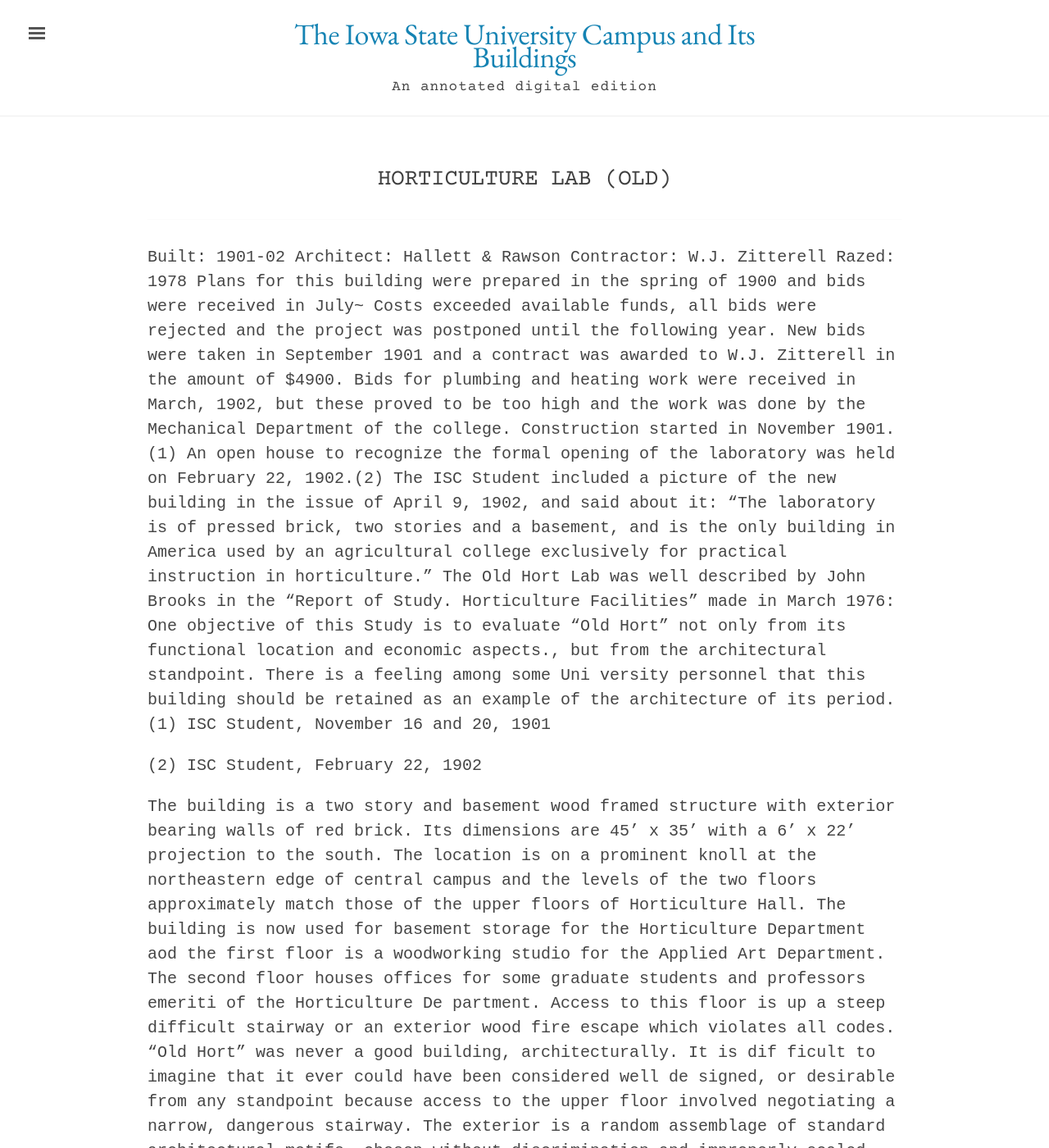
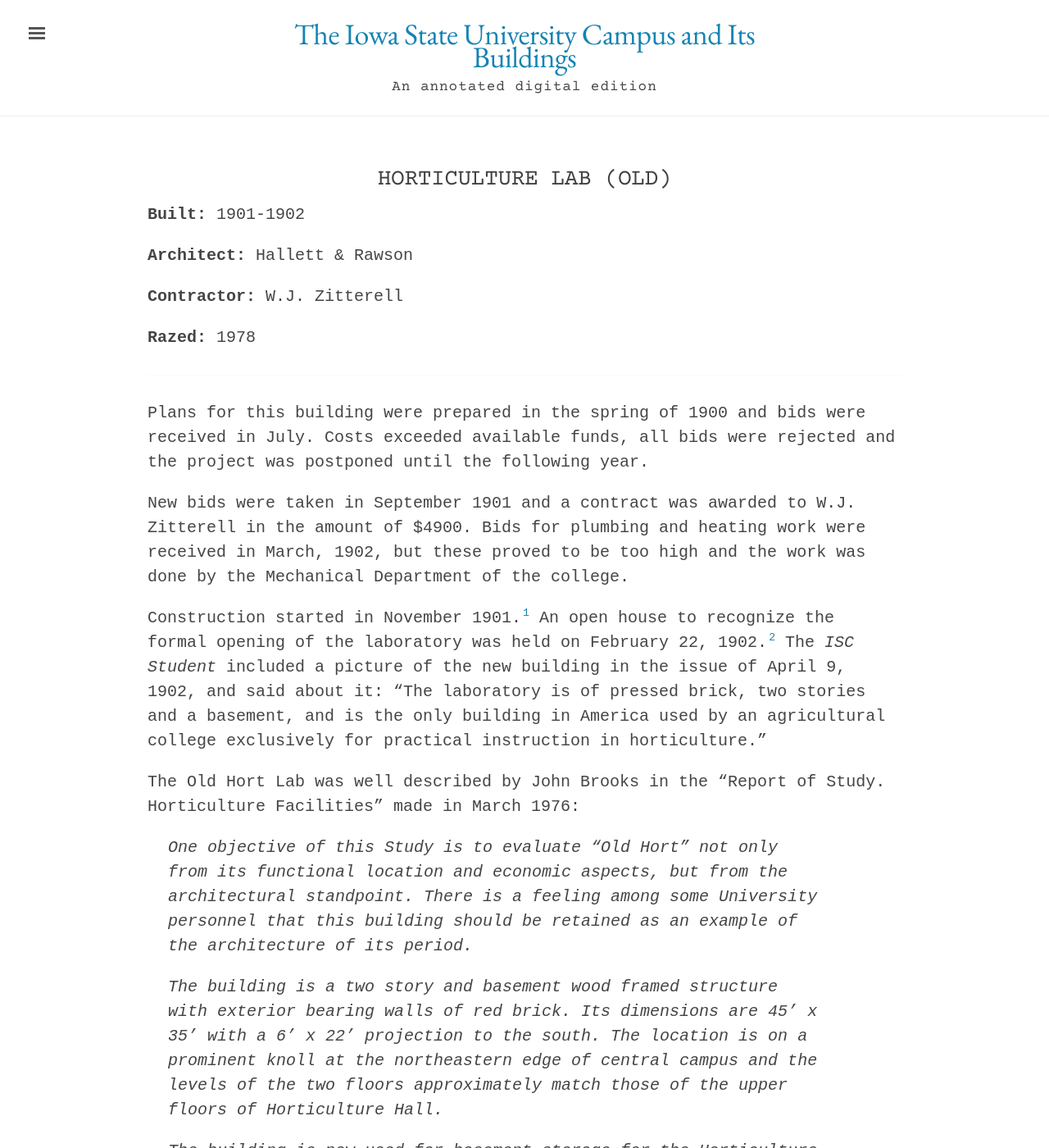
Before and after one commit to emanderson811/day-edition, a Jekyll site: the page built from _texts/buildings/112day-horticulture-lab-old.md, in a window 1280 px wide and 1400 px high. Shown: the whole window at 82% size. Built offline with Jekyll 4.4.1, drawn with Linux system fonts in a browser that asks for light colours; some of the changed text lies outside the part shown.

Commit message:
Update 112day-horticulture-lab-old.md

```diff
--- a/_texts/buildings/112day-horticulture-lab-old.md
+++ b/_texts/buildings/112day-horticulture-lab-old.md
@@ -14,43 +14,36 @@
 ---
 ---
 
-Built: 1901-02 Architect: Hallett & Rawson Contractor: W.J. Zitterell Razed: 1978
-Plans for this building were prepared in the spring of 1900 and bids were received in July~ Costs exceeded available funds, all bids were rejected and the project was postponed until the following year.
-New bids were taken in September 1901 and a contract was awarded to
-W.J. Zitterell in the amount of $4900. Bids for plumbing and heating work were received in March, 1902, but these proved to be too high and the work was done by the Mechanical Department of the college.
-Construction started in November 1901.(1) An open house to recognize the formal opening of the laboratory was held on February 22, 1902.(2) The ISC Student included a picture of the new building in the issue of April 9, 1902, and said about it: "The laboratory is of pressed brick, two stories and a basement, and is the only building in America used by an agricultural college exclusively for practical instruction in horticulture."
+Plans for this building were prepared in the spring of 1900 and bids were received in July. Costs exceeded available funds, all bids were rejected and the project was postponed until the following year.
+
+New bids were taken in September 1901 and a contract was awarded to W.J. Zitterell in the amount of $4900. Bids for plumbing and heating work were received in March, 1902, but these proved to be too high and the work was done by the Mechanical Department of the college.
+
+Construction started in November 1901.[^fn1] An open house to recognize the formal opening of the laboratory was held on February 22, 1902.[^fn2] The *ISC Student* included a picture of the new building in the issue of April 9, 1902, and said about it: "The laboratory is of pressed brick, two stories and a basement, and is the only building in America used by an agricultural college exclusively for practical instruction in horticulture."
+
 The Old Hort Lab was well described by John Brooks in the "Report of Study. Horticulture Facilities" made in March 1976:
-One objective of this Study is to evaluate "Old Hort" not only from its functional location and economic aspects., but from the architectural standpoint. There is a feeling among some Uni versity personnel that this building should be retained as an example of the architecture of its period.
-(1)
-ISC Student, November 16 and 20, 1901
 
-(2)
-ISC Student, February 22, 1902
+>One objective of this Study is to evaluate "Old Hort" not only from its functional location and economic aspects, but from the architectural standpoint. There is a feeling among some University personnel that this building should be retained as an example of the architecture of its period.
 
+[^fn1]: ISC Student, November 16 and 20, 1901
 
-The building is a two story and basement wood framed structure with exterior bearing walls of red brick. Its dimensions are 45' x 35' with a 6' x 22' projection to the south. The location
-is on a prominent knoll at the northeastern edge of central campus and the levels of the two floors approximately match those of the upper floors of Horticulture Hall.
-The building is now used for basement storage for the Horticulture Department aod the first floor is a woodworking studio for the Applied Art Department. The second floor houses offices for some graduate students and professors emeriti of the Horticulture De partment. Access to this floor is up a steep difficult stairway or an exterior wood fire escape which violates all codes.
-"Old Hort" was never a good building, architecturally. It is dif ficult to imagine that it ever could have been considered well de signed, or desirable from any standpoint because access to the upper floor involved negotiating a narrow, dangerous stairway.
-The exterior is a random assemblage of standard architectural motifs, chosen without discrimination and improperly scaled. In short, the south front could serve as an example of poor design. The treatment of the entrance is not offensive and would be accept able if no other architectural embellishment had been added. But above it is a Palladian window, much too small and redundant, and above that a crude oversized lunette in the tympanum or gable. The brick quoins offer a 1arring note of complexity, and the rough faced stone sills under the windows are inconsistent with the character intended in the building.
-The entrance steps and platform are presently in bad condition,
-but assuming that the cracks and settlement had not occurred,
-the design of this feature detracts substantially from the appear
-ance worthy of a building of this importance.
-If no costly reconstruction were required and if the plan were
-functionally adequate, the exterior design alone would serve as
-a compelling reason to remove this building from the campus of
-Iowa State University.
-Should the propriety of this criticism be questioned, a photo
-graph of the south front might be submitted to fifty qualified
-architects and their opinion sought.
-The exterior brick bearing walls appear to be structurally sound
-but should be painted and the windows replaced. There is no
-evidence of settlement or cracking except at the entrance steps
-and platform. There is evidence of major plaster failure on the
-interior of the exterior walls and at the wood lath and plaster
-ceiling of the second story. The roof and perimeter corni.ce gi.ve
-294
-evidence of leaking badly. The floors sag badly and require shoring or replacement. In our opinion, if this building is to be used for the expanded Horticulture facilities, a restoration program as opposed to rehabilitation would be required.
-The decision to raze the building was made subsequently and it was taken down prior to start of construction for the addition to Horti culture Hall in 1978.
-At the time the building was being razed it was learned that the ex terior walls were not "brick bearing walls" but instead brick veneer on wood framing.
+[^fn2]: ISC Student, February 22, 1902
+
+>The building is a two story and basement wood framed structure with exterior bearing walls of red brick. Its dimensions are 45' x 35' with a 6' x 22' projection to the south. The location is on a prominent knoll at the northeastern edge of central campus and the levels of the two floors approximately match those of the upper floors of Horticulture Hall.
+>
+>The building is now used for basement storage for the Horticulture Department aod the first floor is a woodworking studio for the Applied Art Department. The second floor houses offices for some graduate students and professors emeriti of the Horticulture Department. Access to this floor is up a steep difficult stairway or an exterior wood fire escape which violates all codes.
+>
+>"Old Hort" was never a good building, architecturally. It is difficult to imagine that it ever could have been considered well designed, or desirable from any standpoint because access to the upper floor involved negotiating a narrow, dangerous stairway.
+>
+>The exterior is a random assemblage of standard architectural motifs, chosen without discrimination and improperly scaled. In short, the south front could serve as an example of poor design. The treatment of the entrance is not offensive and would be acceptable if no other architectural embellishment had been added. But above it is a Palladian window, much too small and redundant, and above that a crude oversized lunette in the tympanum or gable. The brick quoins offer a jarring note of complexity, and the rough faced stone sills under the windows are inconsistent with the character intended in the building.
+>
+>The entrance steps and platform are presently in bad condition, but assuming that the cracks and settlement had not occurred, the design of this feature detracts substantially from the appearance worthy of a building of this importance.
+>
+>If no costly reconstruction were required and if the plan were functionally adequate, the exterior design alone would serve as a compelling reason to remove this building from the campus of Iowa State University.
+>
+>Should the propriety of this criticism be questioned, a photograph of the south front might be submitted to fifty qualified architects and their opinion sought.
+>
+>The exterior brick bearing walls appear to be structurally sound but should be painted and the windows replaced. There is no evidence of settlement or cracking except at the entrance steps and platform. There is evidence of major plaster failure on the interior of the exterior walls and at the wood lath and plaster ceiling of the second story. The roof and perimeter cornice give evidence of leaking badly. The floors sag badly and require shoring or replacement. In our opinion, if this building is to be used for the expanded Horticulture facilities, a restoration program as opposed to rehabilitation would be required.
+
+The decision to raze the building was made subsequently and it was taken down prior to start of construction for the addition to Horticulture Hall in 1978.
+
+At the time the building was being razed it was learned that the exterior walls were not "brick bearing walls" but instead brick veneer on wood framing.
```
Also changed, not shown: other parts of _texts/buildings/112day-horticulture-lab-old.md (+4 -4 lines).
